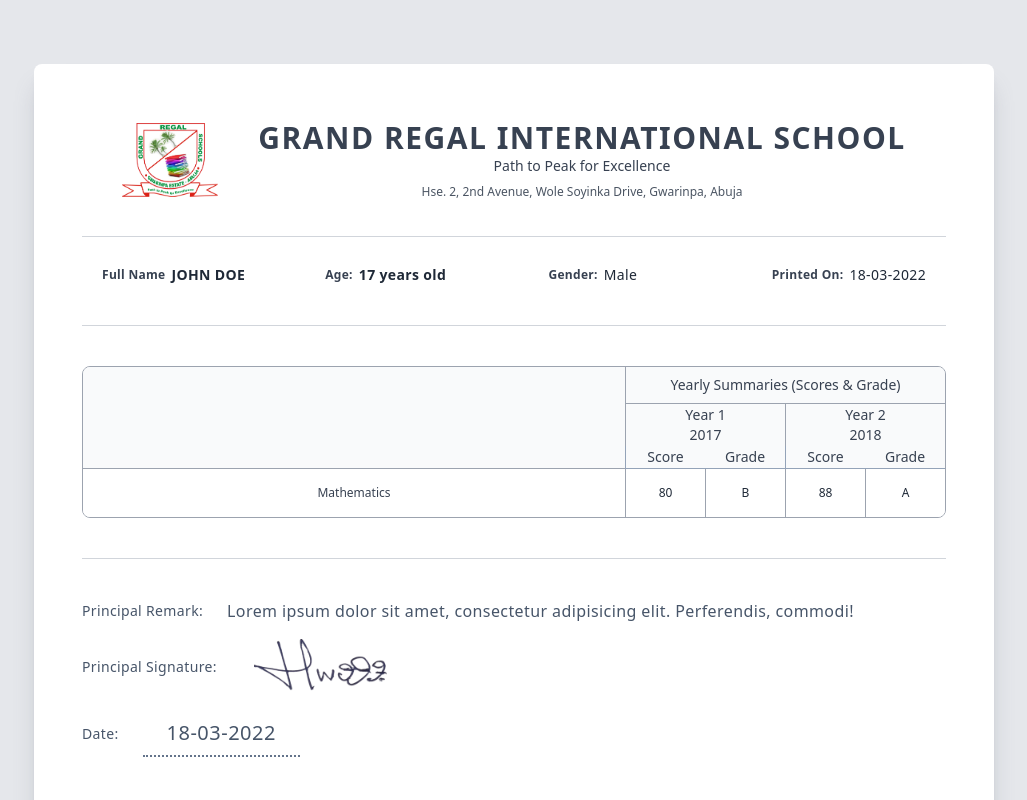
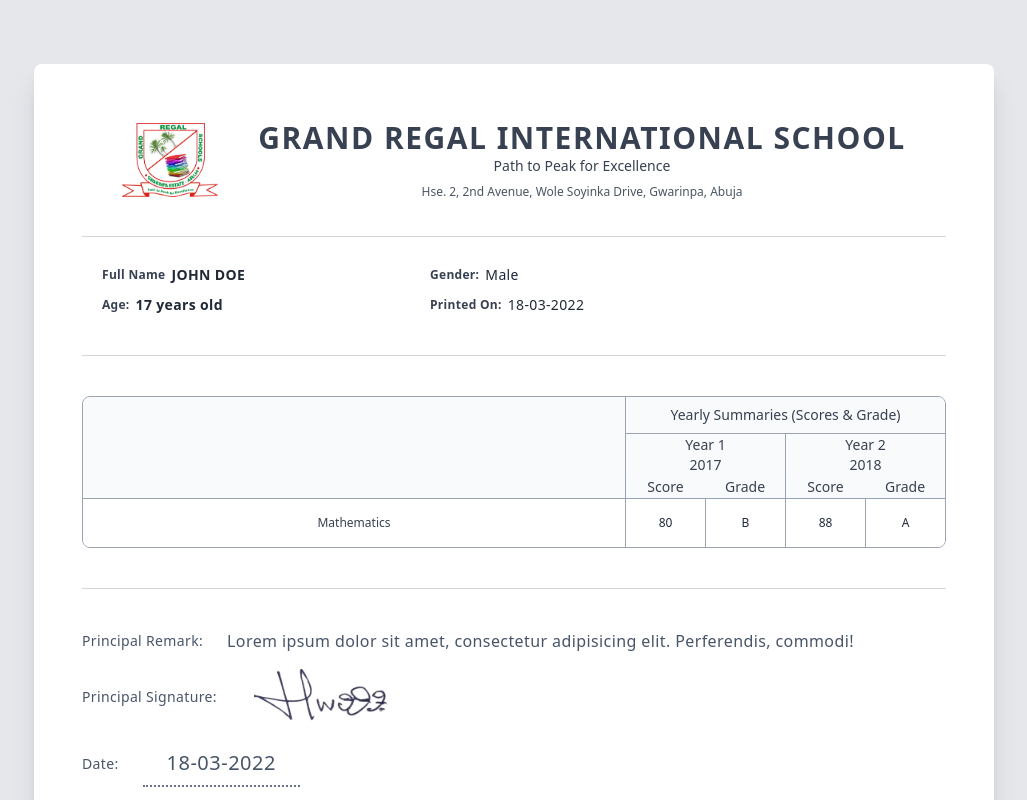
Before and after one commit to iammola/cbt, a Next.js app: page /results/transcript/1 in a window 1280 px wide. Shown: the top 800 px of the page, without its empty margins (126-1153 px from the left). Built offline with nearby package versions, Linux system fonts and the light colour scheme.

Commit message:
dev(TranscriptInfo): increase grid-row count 🪛

```diff
--- a/components/Result/TranscriptInfo.tsx
+++ b/components/Result/TranscriptInfo.tsx
@@ -7,7 +7,7 @@ const TranscriptInfo: FunctionComponent<TranscriptInfoProps> = ({
   name,
 }) => {
   return (
-    <div className="grid w-full grid-flow-col grid-cols-3 grid-rows-1 gap-y-2.5 gap-x-40 px-5">
+    <div className="grid w-full grid-flow-col grid-cols-3 grid-rows-2 gap-y-2.5 gap-x-40 px-5">
       <div className="flex items-center justify-start gap-1.5">
         <span className="min-w-max text-xs font-semibold tracking-wide text-gray-700">
           Full Name
```
